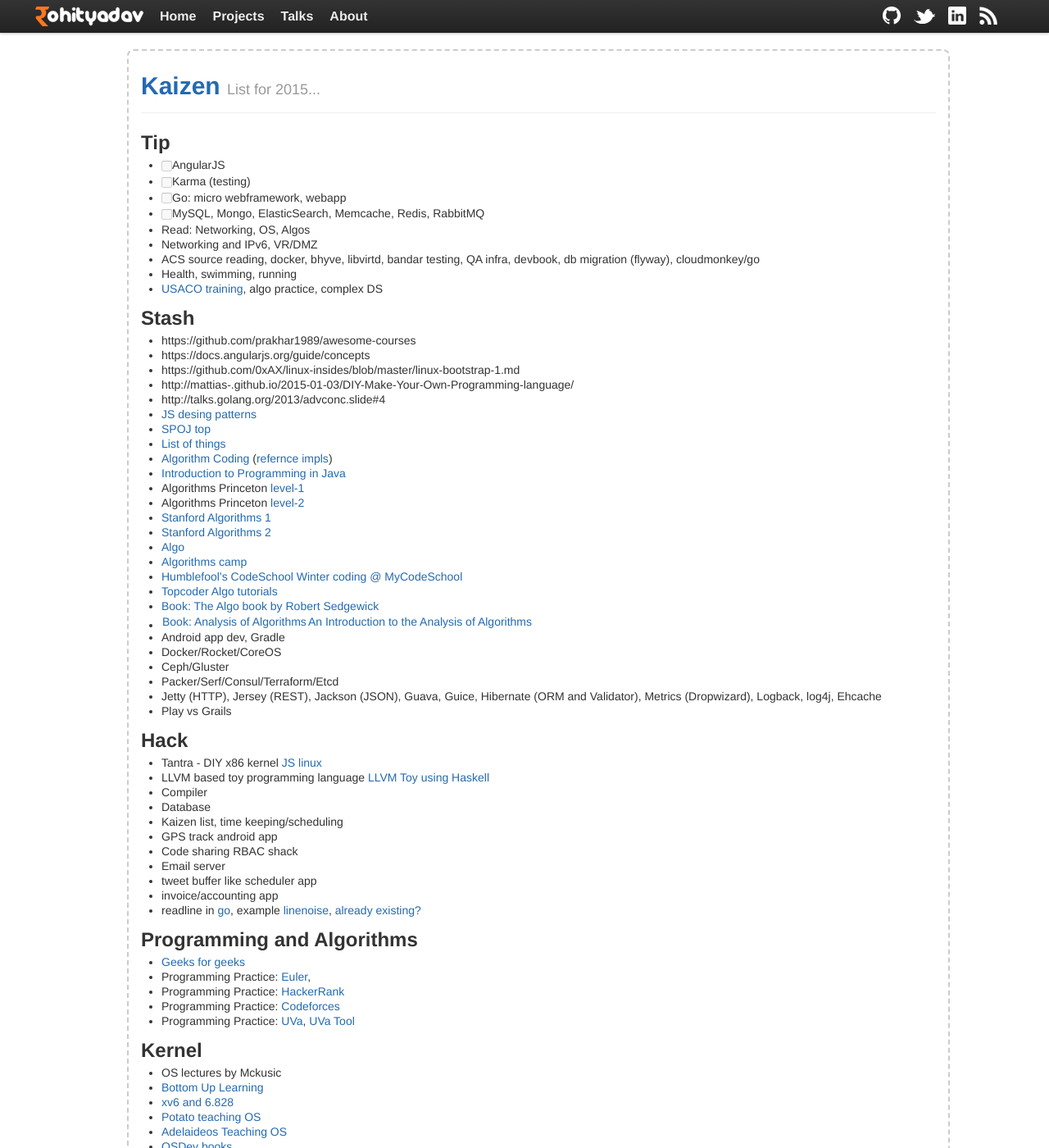
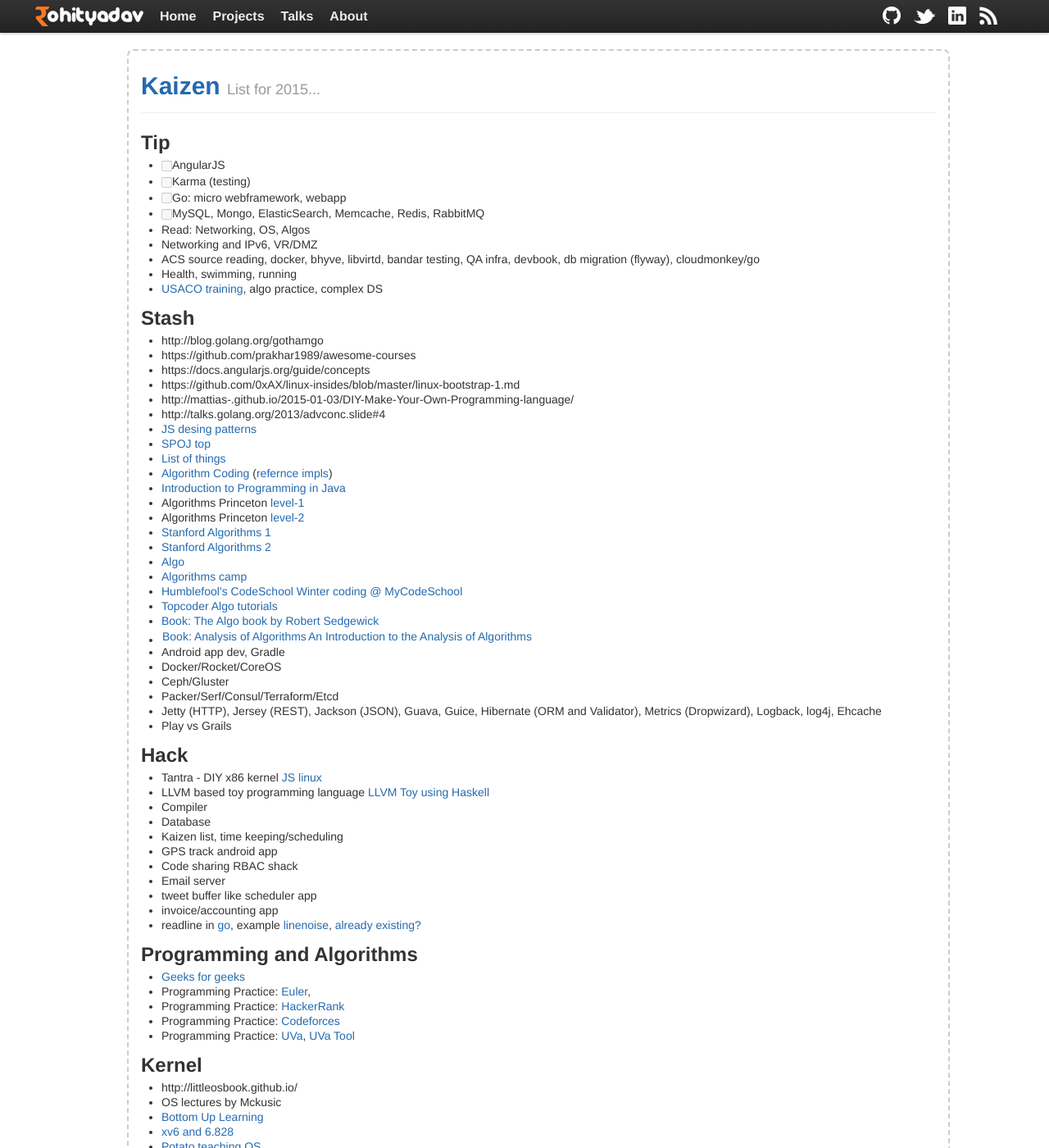
Before and after one commit to rohityadavcloud/rohityadavcloud.github.io, a Jekyll site: the page built from kaizen/index.markdown, in a window 1280 px wide and 1400 px high. Shown: the whole window at 82% size. Built offline with Jekyll 4.4.1, drawn with Linux system fonts in a browser that asks for light colours; some of the changed lines change nothing that is shown.

Commit message:
ku
Signed-off-by: Rohit Yadav <rohit@scaleninja.com>

```diff
--- a/kaizen/index.markdown
+++ b/kaizen/index.markdown
@@ -18,6 +18,7 @@
 
 ## Stash
 
+- http://blog.golang.org/gothamgo
 - https://github.com/prakhar1989/awesome-courses
 - https://docs.angularjs.org/guide/concepts
 - https://github.com/0xAX/linux-insides/blob/master/linux-bootstrap-1.md
@@ -71,6 +72,7 @@
 
 ## Kernel
 
+- http://littleosbook.github.io/
 - OS lectures by Mckusic
 - [Bottom Up Learning](http://www.bottomupcs.com/index.html)
 - [xv6 and 6.828](http://pdos.csail.mit.edu/6.828/2014/schedule.html)
```
